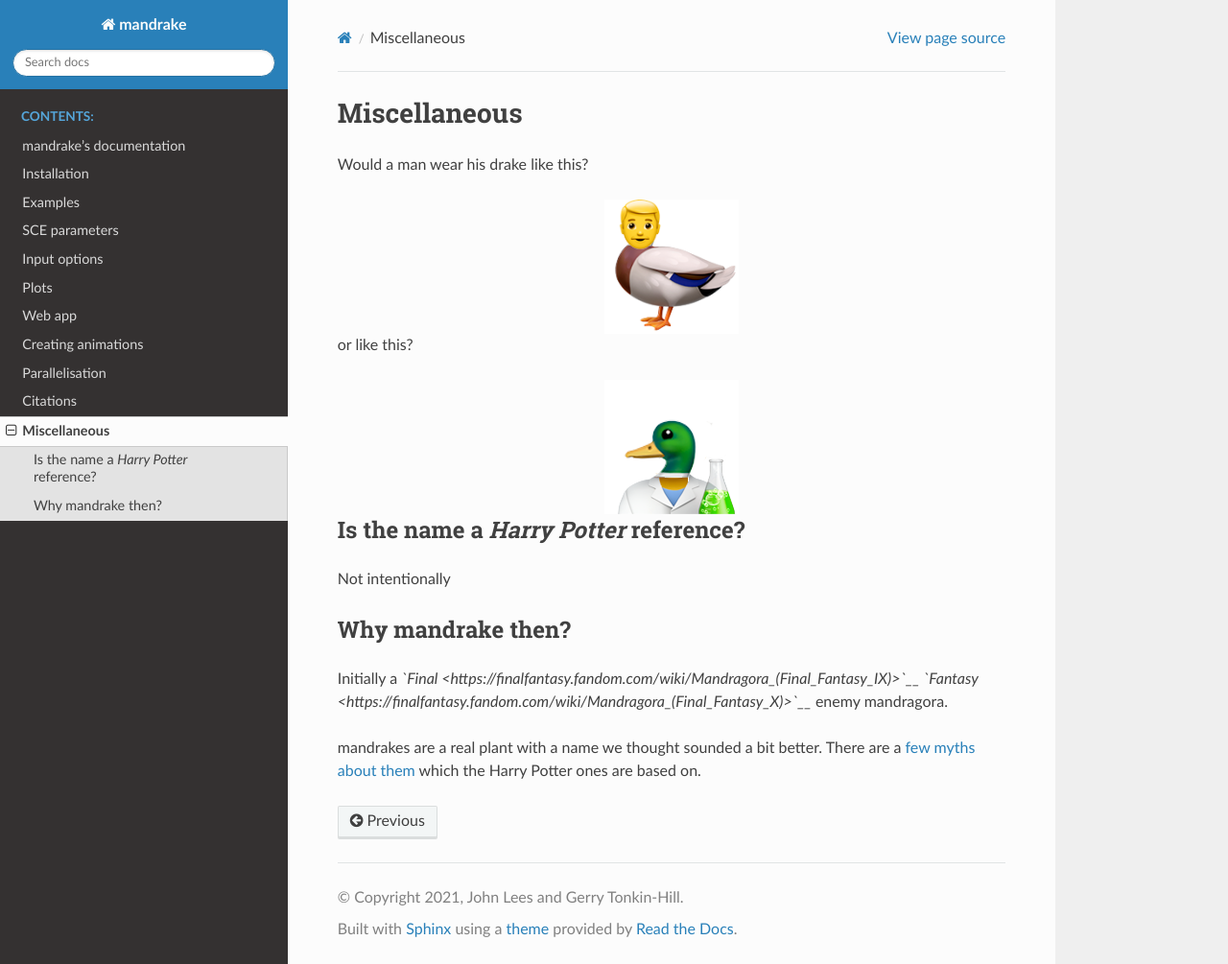
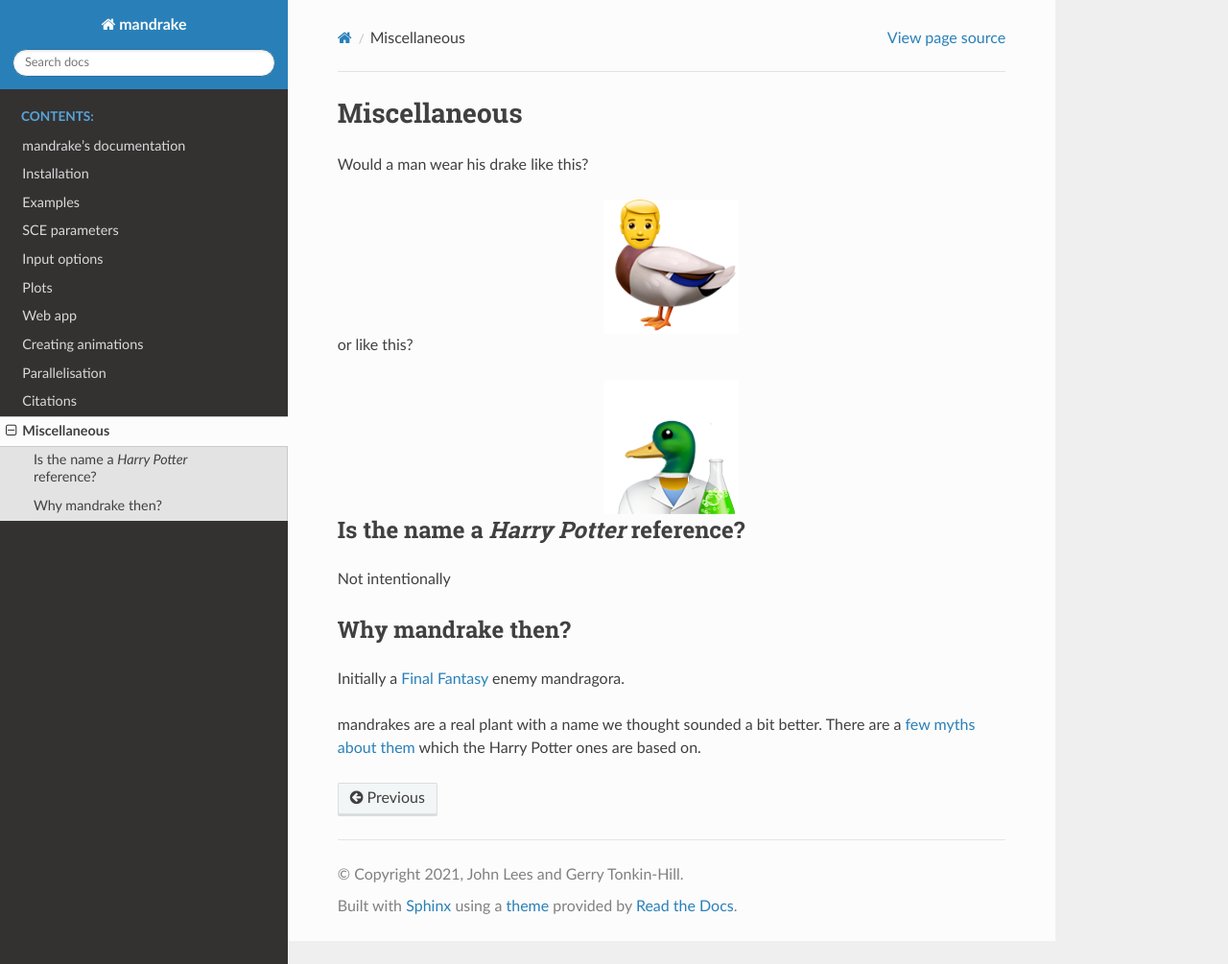
Before and after one commit to bacpop/mandrake, a Sphinx documentation site: the page built from docs/misc.rst, in a window 1280 px wide and 1005 px high. Shown: the whole window at 96% size. Built offline with Sphinx 7.4.7 and the Read the Docs theme 2.0.0, drawn with Linux system fonts in a browser that asks for light colours.

Commit message:
Fix urls

```diff
--- a/docs/misc.rst
+++ b/docs/misc.rst
@@ -21,8 +21,8 @@ Not intentionally
 
 Why mandrake then?
 ------------------
-Initially a *`Final <https://finalfantasy.fandom.com/wiki/Mandragora_(Final_Fantasy_IX)>`__
-`Fantasy <https://finalfantasy.fandom.com/wiki/Mandragora_(Final_Fantasy_X)>`__* enemy mandragora.
+Initially a `Final <https://finalfantasy.fandom.com/wiki/Mandragora_(Final_Fantasy_IX)>`__
+`Fantasy <https://finalfantasy.fandom.com/wiki/Mandragora_(Final_Fantasy_X)>`__ enemy mandragora.
 
 mandrakes are a real plant with a name we thought sounded a bit better. There
 are a `few myths about them <https://www.fs.fed.us/wildflowers/ethnobotany/Mind_and_Spirit/mandrake.shtml>`__
```
